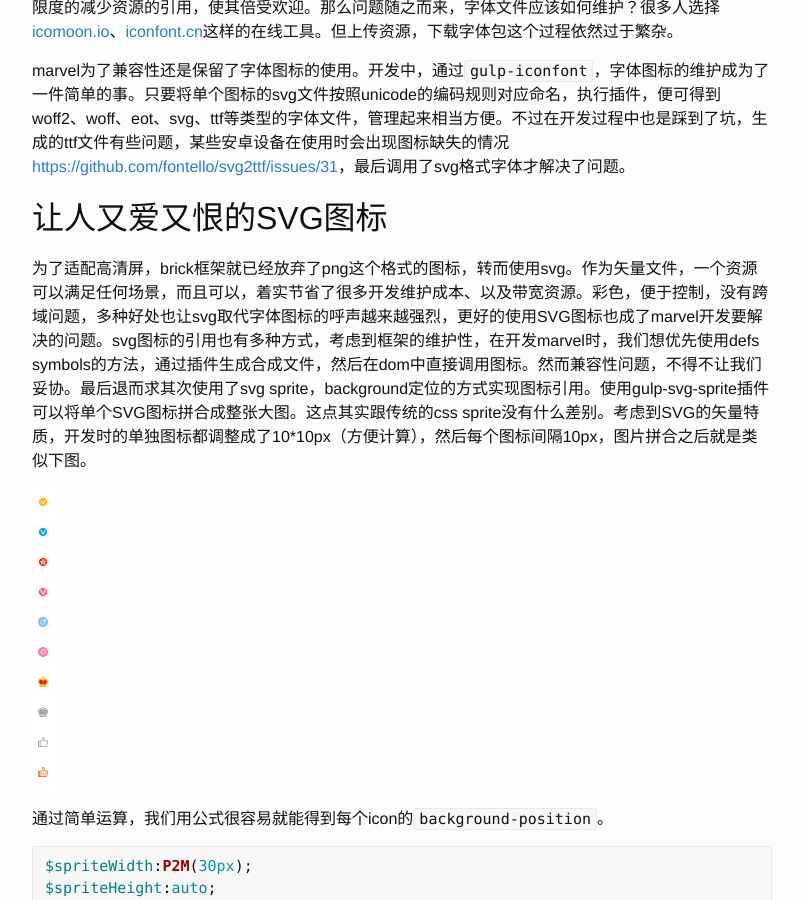
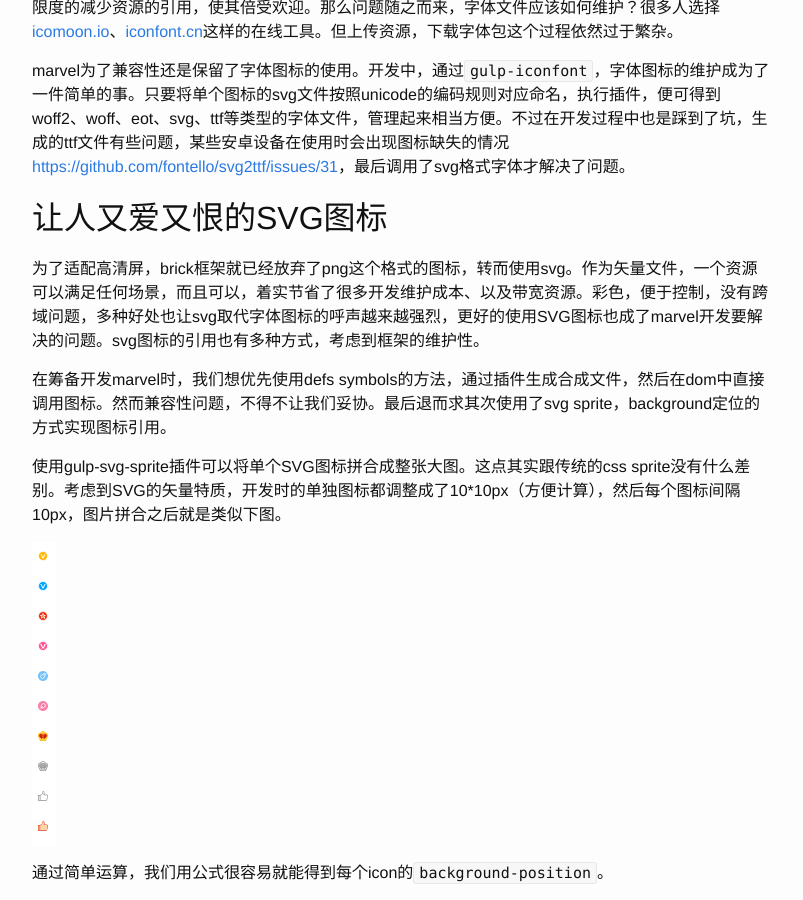
Before and after one commit to supermonkeyz/supermonkeyz.github.io, a Jekyll site: the page built from _posts/2016-1-19-marvel.markdown, in a window 1280 px wide and 900 px high, scrolled down 9094 px. Shown: the whole window, without its empty margins (238-1041 px from the left). Built offline with Jekyll 4.4.1, drawn with Linux system fonts in a browser that asks for light colours; some of the changed text lies outside the part shown.

Commit message:
修改内容格式

```diff
--- a/_posts/2016-1-19-marvel.markdown
+++ b/_posts/2016-1-19-marvel.markdown
@@ -295,9 +295,13 @@ flexbox曲折的发展历史，N多个过度属性，让这个属性似乎只能
 marvel为了兼容性还是保留了字体图标的使用。开发中，通过`gulp-iconfont`，字体图标的维护成为了一件简单的事。只要将单个图标的svg文件按照unicode的编码规则对应命名，执行插件，便可得到woff2、woff、eot、svg、ttf等类型的字体文件，管理起来相当方便。不过在开发过程中也是踩到了坑，生成的ttf文件有些问题，某些安卓设备在使用时会出现图标缺失的情况[https://github.com/fontello/svg2ttf/issues/31](https://github.com/fontello/svg2ttf/issues/31)，最后调用了svg格式字体才解决了问题。
 
 ## 让人又爱又恨的SVG图标
-为了适配高清屏，brick框架就已经放弃了png这个格式的图标，转而使用svg。作为矢量文件，一个资源可以满足任何场景，而且可以，着实节省了很多开发维护成本、以及带宽资源。彩色，便于控制，没有跨域问题，多种好处也让svg取代字体图标的呼声越来越强烈，更好的使用SVG图标也成了marvel开发要解决的问题。svg图标的引用也有多种方式，考虑到框架的维护性，在开发marvel时，我们想优先使用defs symbols的方法，通过插件生成合成文件，然后在dom中直接调用图标。然而兼容性问题，不得不让我们妥协。最后退而求其次使用了svg sprite，background定位的方式实现图标引用。使用gulp-svg-sprite插件可以将单个SVG图标拼合成整张大图。这点其实跟传统的css sprite没有什么差别。考虑到SVG的矢量特质，开发时的单独图标都调整成了10*10px（方便计算），然后每个图标间隔10px，图片拼合之后就是类似下图。
+为了适配高清屏，brick框架就已经放弃了png这个格式的图标，转而使用svg。作为矢量文件，一个资源可以满足任何场景，而且可以，着实节省了很多开发维护成本、以及带宽资源。彩色，便于控制，没有跨域问题，多种好处也让svg取代字体图标的呼声越来越强烈，更好的使用SVG图标也成了marvel开发要解决的问题。svg图标的引用也有多种方式，考虑到框架的维护性。
 
-![button](/images/marvel/08.png)
+在筹备开发marvel时，我们想优先使用defs symbols的方法，通过插件生成合成文件，然后在dom中直接调用图标。然而兼容性问题，不得不让我们妥协。最后退而求其次使用了svg sprite，background定位的方式实现图标引用。
+
+使用gulp-svg-sprite插件可以将单个SVG图标拼合成整张大图。这点其实跟传统的css sprite没有什么差别。考虑到SVG的矢量特质，开发时的单独图标都调整成了10*10px（方便计算），然后每个图标间隔10px，图片拼合之后就是类似下图。
+
+![icon](/images/marvel/08.png)
 
 通过简单运算，我们用公式很容易就能得到每个icon的`background-position`。
 
```
Also changed, not shown: other parts of _posts/2016-1-19-marvel.markdown (+2 -2 lines).
